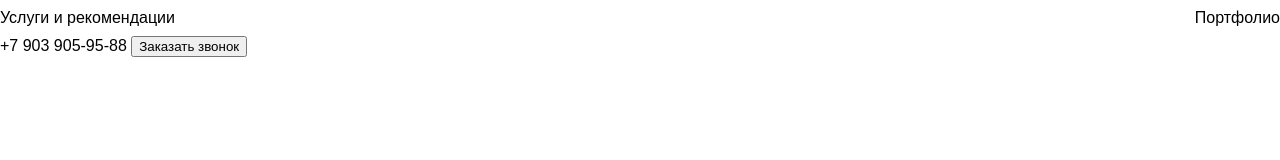
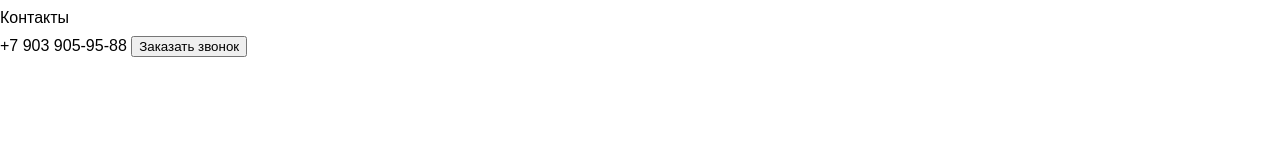
Before and after one commit to VadimMulin/special-app, a plain HTML site: page index.html in a window 1280 px wide. Drawn offline with Linux system fonts and the light colour scheme.

Commit message:
headers changed in html-files

```diff
--- a/index.html
+++ b/index.html
@@ -12,8 +12,7 @@
 <body>
     <header>
         <nav>
-            <a href="#services">Услуги и рекомендации</a>
-            <a href="#portfolio">Портфолио</a>
+            <a href="#portfolio">Контакты</a>
         </nav>
         <div>
             <a href="tel:+790390588">+7 903 905-95-88</a>
```
Also changed, not shown: test.html (added, +11 -0 lines).
